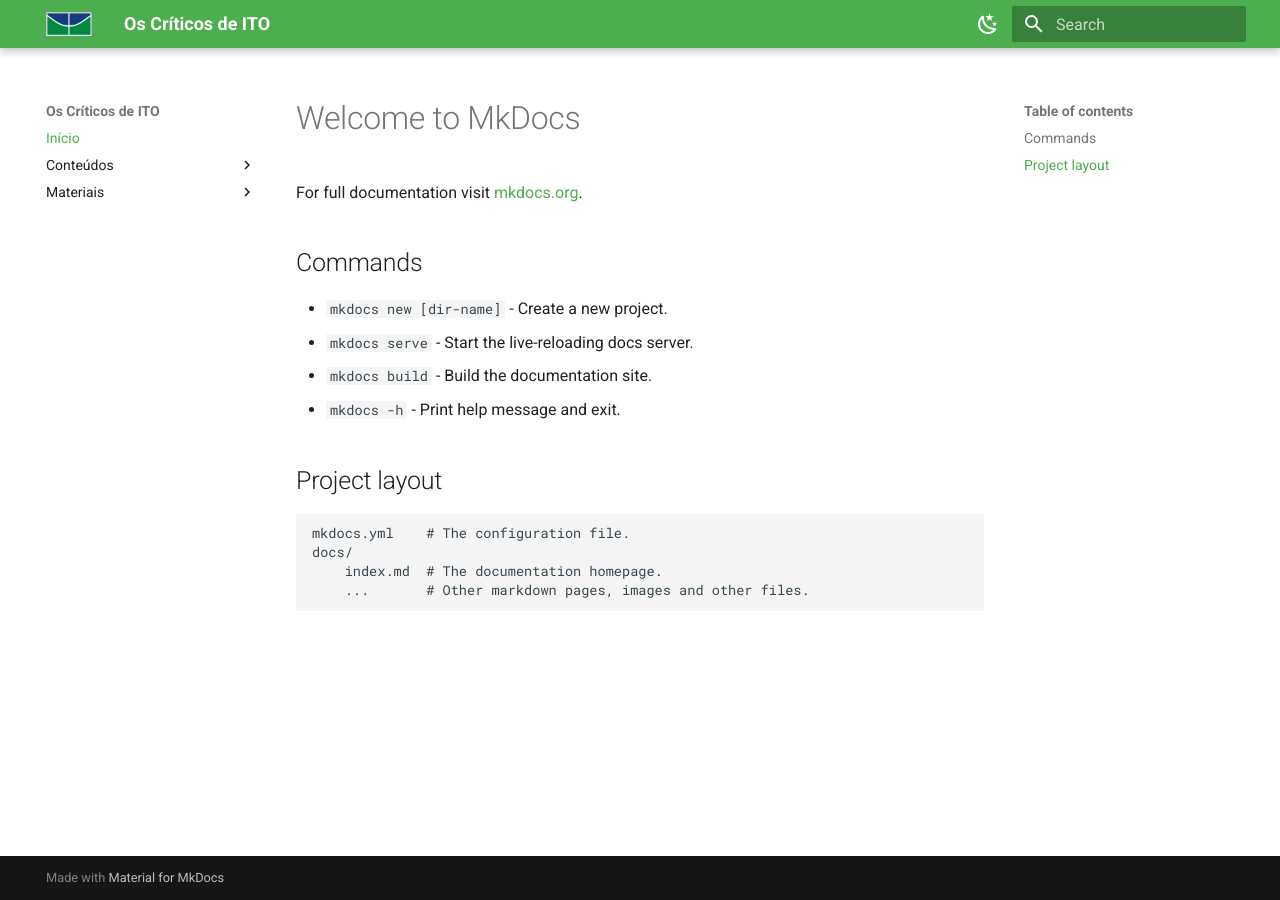
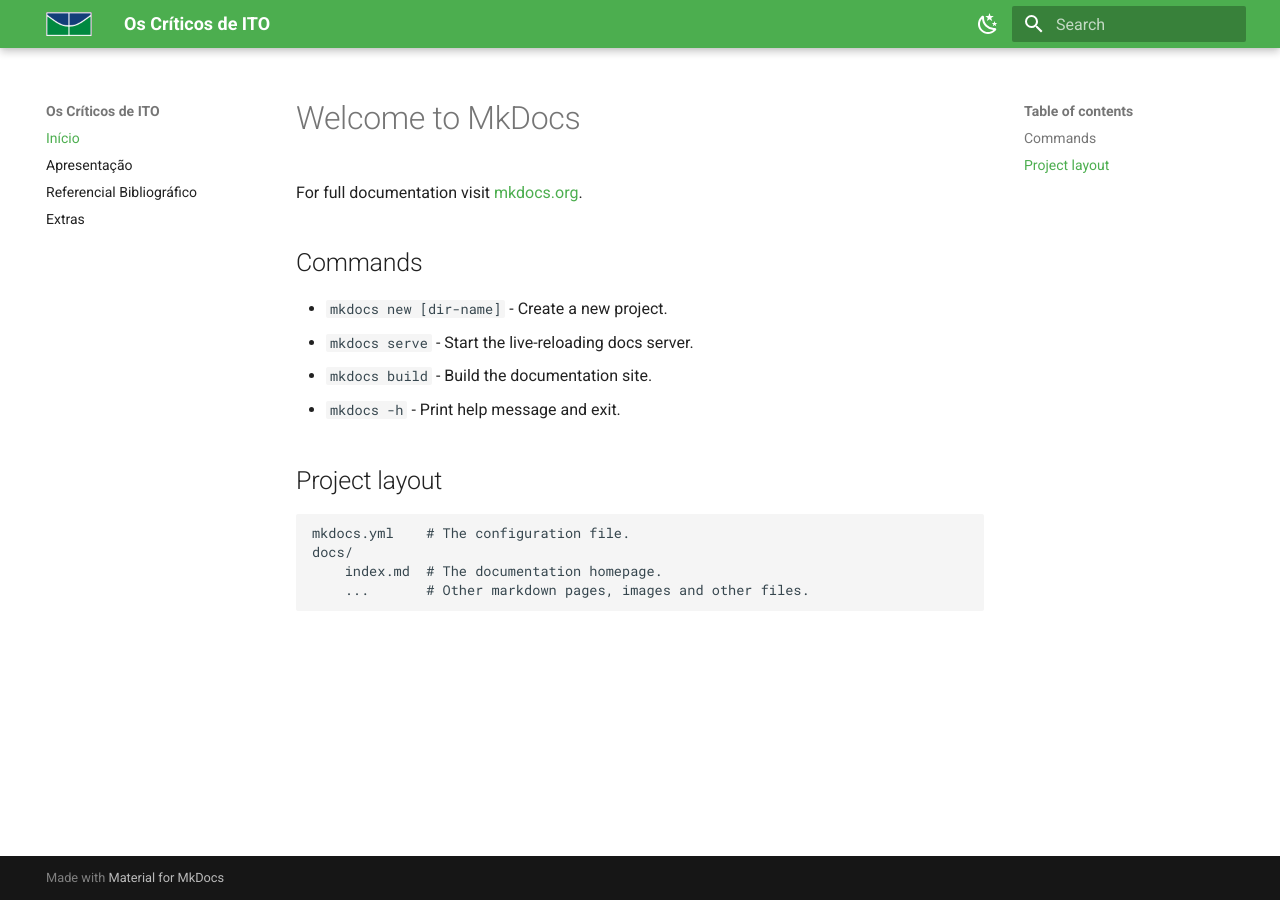
Before and after one commit to juanmangueira/abordagens_criticas_ito, an MkDocs documentation site: the page built from docs/index.md, in a window 1280 px wide. Built offline with MkDocs 1.6.1 and Material for MkDocs 9.7.7, drawn with Linux system fonts in a browser that asks for light colours.

Commit message:
Renomeia arquivos e altera estrutura de conteúdos

```diff
--- a/mkdocs.yml
+++ b/mkdocs.yml
@@ -24,8 +24,6 @@
 
 nav:
   - Início: index.md
-  - Conteúdos:
-    - Apresentação: apresentacao.md
-    - Conteúdo B: assunto_b.md
-  - Materiais:
-    - Referencial Bibliográfico: referencias_bibliograficas.md
+  - Apresentação: apresentacao.md
+  - Referencial Bibliográfico: referencias_bibliograficas.md
+  - Extras: extras.md
```
Also changed, not shown: docs/assunto_b.md (deleted), docs/extras.md (added).
